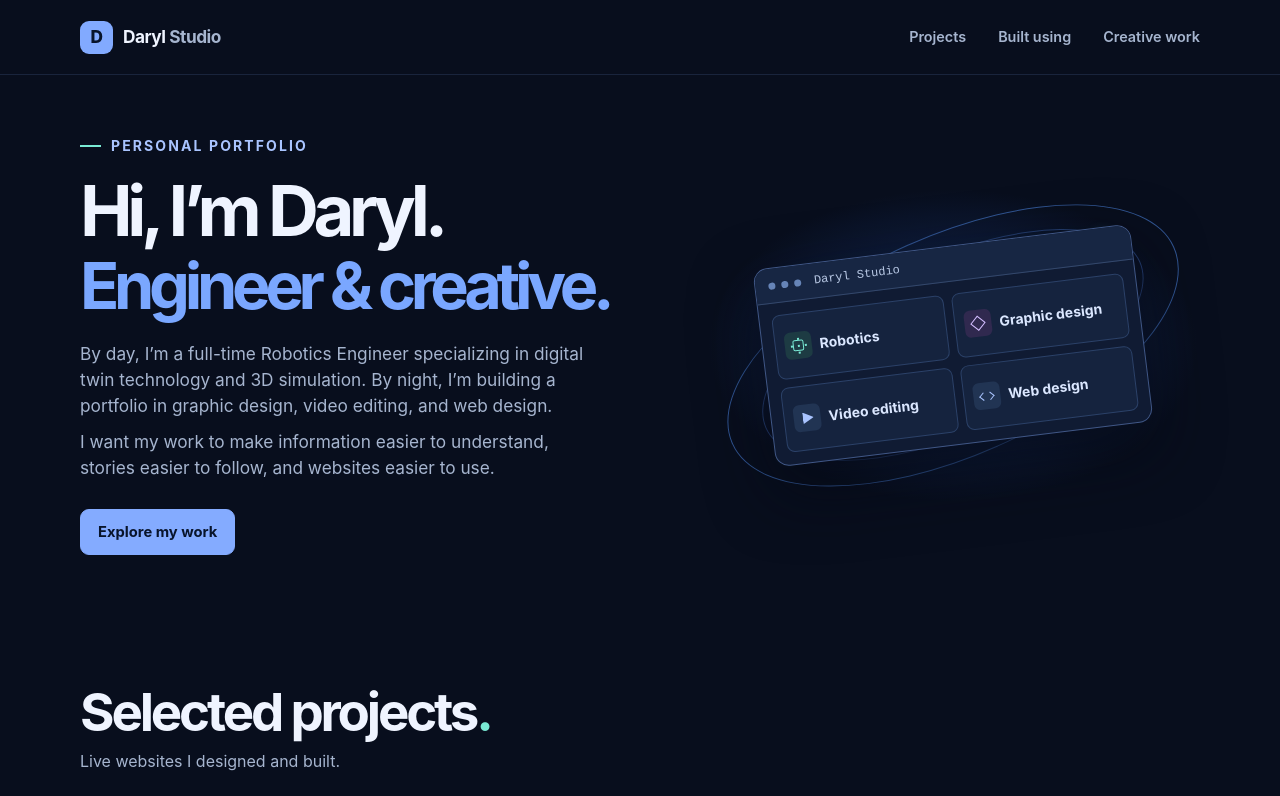
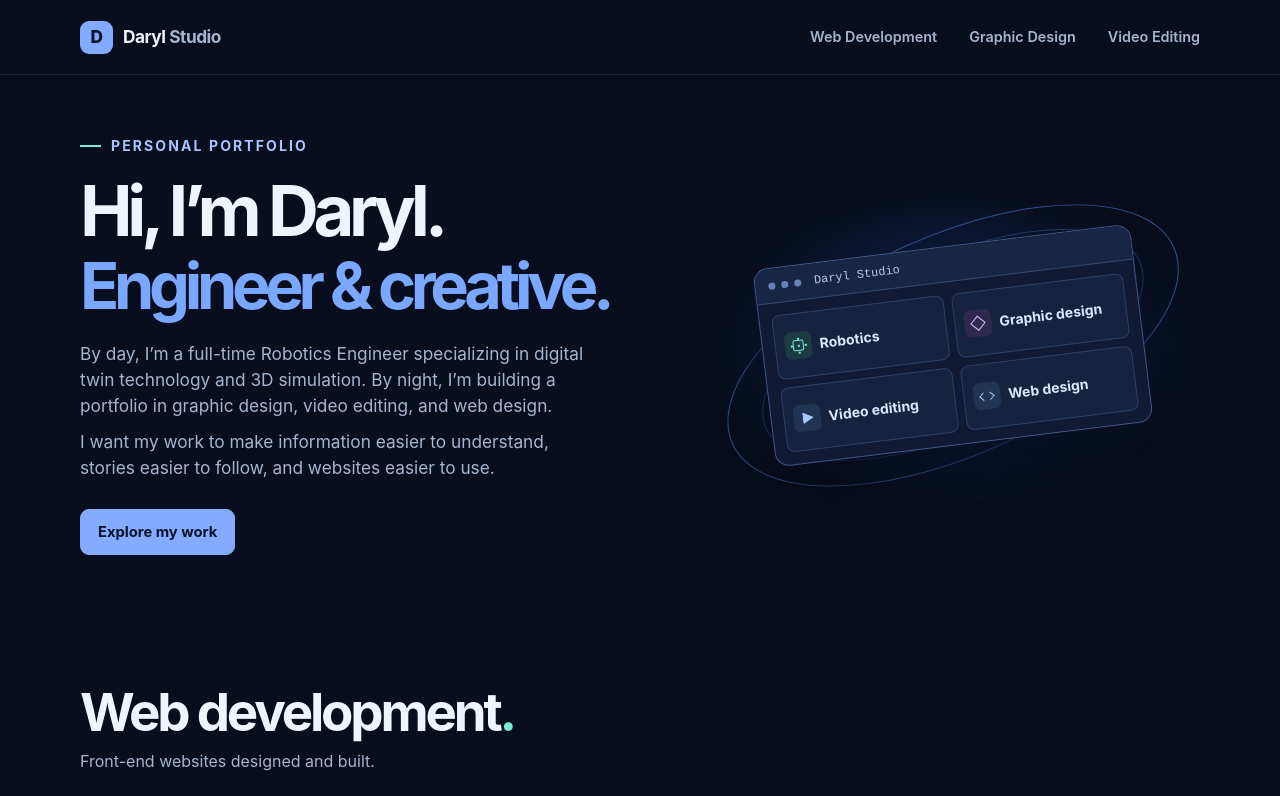
Before and after one commit to widgetster/daryl-studio, a React (Vite) app: page / in a window 1280 px wide. Shown: the top 796 px of the page. Built offline with nearby package versions, Linux system fonts and the light colour scheme.

Commit message:
Update portfolio navigation and headings

```diff
--- a/src/App.css
+++ b/src/App.css
@@ -12,7 +12,8 @@
 .brand { display: inline-flex; align-items: center; gap: 4px; font-size: 1.08rem; font-weight: 750; letter-spacing: -.03em; }
 .brand-mark { display: grid; place-items: center; width: 33px; aspect-ratio: 1; margin-right: 6px; border-radius: 9px; color: #08142b; background: #82aaff; font-weight: 850; }
 .brand-studio, nav a, .footer-inner a { color: var(--muted); }
-nav { display: flex; gap: clamp(14px, 4vw, 32px); font-size: .9rem; font-weight: 600; }
+nav { display: flex; flex: 0 0 auto; flex-wrap: wrap; max-width: 100%; gap: 8px clamp(14px, 4vw, 32px); font-size: .9rem; font-weight: 600; }
+nav a { white-space: nowrap; }
 nav a:hover, .footer-inner a:hover { color: #fff; }
 .hero { display: grid; grid-template-columns: 1.22fr 1fr; align-items: center; gap: 24px; min-height: 470px; padding-block: 60px; }
 .eyebrow, .stack h3 { color: #a9c4ff; font-size: .875rem; font-weight: 750; letter-spacing: .15em; }
@@ -235,7 +236,7 @@ nav a:hover, .footer-inner a:hover { color: #fff; }
 }
 @media (max-width: 600px) {
   .shell { width: calc(100% - 32px); }
-  .header-inner { min-height: 62px; }
+  .header-inner { flex-wrap: wrap; min-height: 62px; }
   .hero { grid-template-columns: 1fr; gap: 18px; padding-block: 45px 20px; }
   .hero-art { width: min(100%, 430px); justify-self: center; height: 220px; }
   .profile-grid { padding: 8px; }
--- a/src/components/SiteHeader.tsx
+++ b/src/components/SiteHeader.tsx
@@ -4,9 +4,9 @@ export default function SiteHeader() {
       <div className="shell header-inner">
         <a className="brand" href="#top"><span className="brand-mark" aria-hidden="true">D</span>Daryl<span className="brand-studio">Studio</span></a>
         <nav aria-label="Main navigation">
-          <a className="nav-work" href="#work">Projects</a>
-          <a href="#stack">Built using</a>
-          <a href="#creative">Creative work</a>
+          <a className="nav-work" href="#work">Web Development</a>
+          <a href="#graphic-design">Graphic Design</a>
+          <a href="#video-editing">Video Editing</a>
         </nav>
       </div>
     </header>
--- a/src/sections/Portfolio.tsx
+++ b/src/sections/Portfolio.tsx
@@ -18,7 +18,7 @@ export default function Portfolio() {
 
   return (
     <div className="creative-work" id="creative">
-      <section aria-labelledby="design-title">
+      <section id="graphic-design" aria-labelledby="design-title">
         <div className="section-heading">
           <h2 id="design-title">Graphic design</h2>
           <p>Dental clinic graphics for Pinoy Dental Care - Daegu.</p>
@@ -52,7 +52,7 @@ export default function Portfolio() {
         </ul>
       </section>
 
-      <section aria-labelledby="video-title">
+      <section id="video-editing" aria-labelledby="video-title">
         <div className="section-heading">
           <h2 id="video-title">Video editing</h2>
           <p>Short-form videos about city life and everyday moments.</p>
--- a/src/sections/Projects.tsx
+++ b/src/sections/Projects.tsx
@@ -5,8 +5,8 @@ export default function Projects() {
   return (
     <section className="work" id="work" aria-labelledby="work-title">
       <div className="section-heading">
-        <h2 id="work-title">Selected projects<span>.</span></h2>
-        <p>Live websites I designed and built.</p>
+        <h2 id="work-title">Web development<span>.</span></h2>
+        <p>Front-end websites designed and built.</p>
       </div>
       <TechStack />
       <div className="projects">
```
